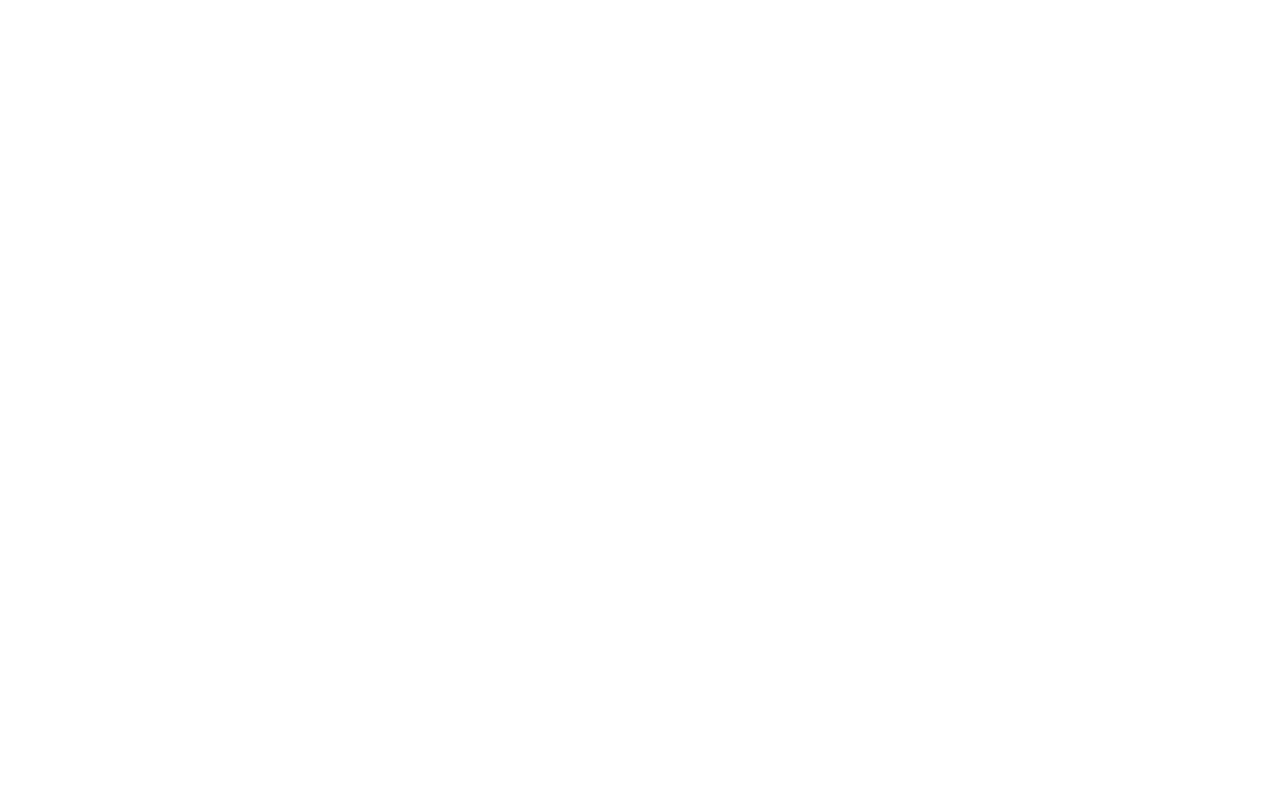
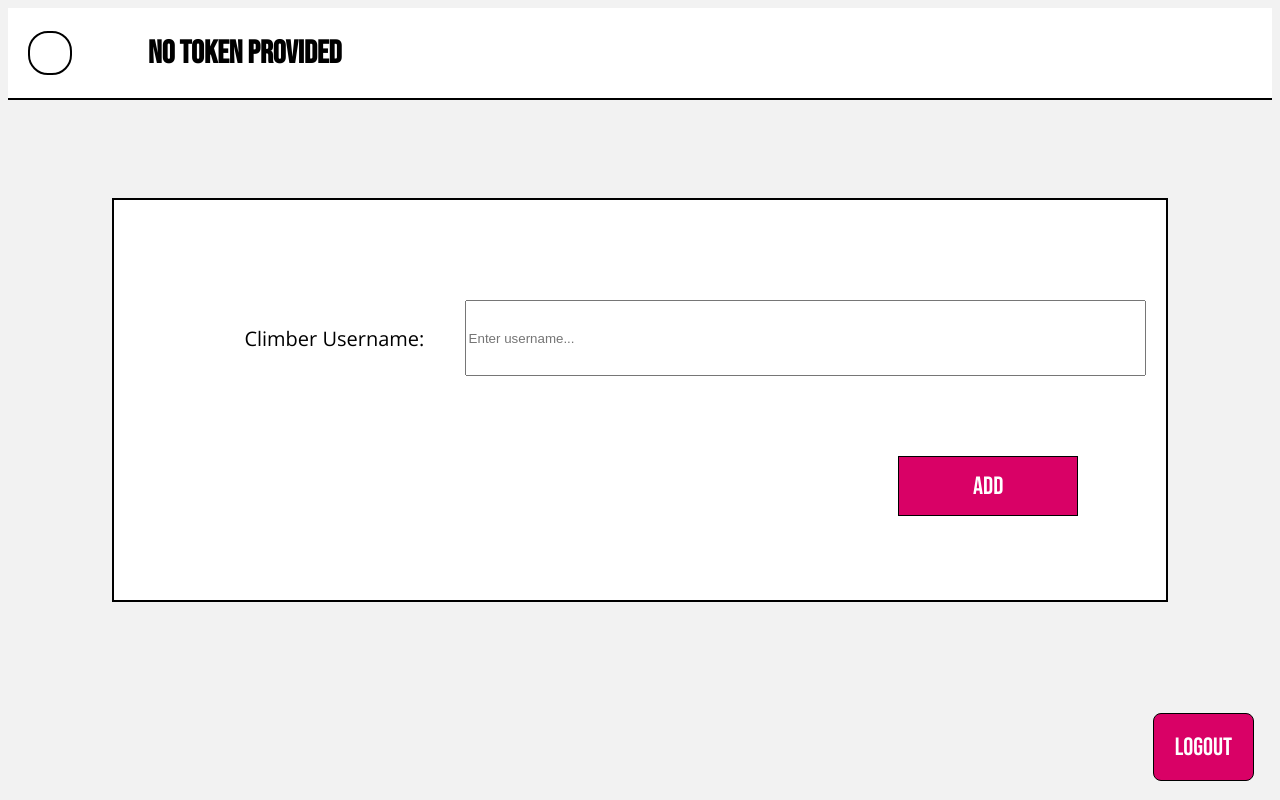
Before and after one commit to Alfie5640/beta-web, a PHP site: page /beta-code/public/addStudent.php in a window 1280 px wide. Before the commit the page is empty. Run offline with PHP 8.4, Linux system fonts and the light colour scheme; data that the repository does not hold is empty.

Commit message:
Added simple front-end for addStudent.php form

```diff
--- a/beta-code/public/addStudent.php
+++ b/beta-code/public/addStudent.php
@@ -1,18 +1,81 @@
 <!DOCTYPE html>
-<html lang="">
+<html lang="en">
 <head>
     <meta charset="utf-8">
     <meta name="viewport" content="width=device-width, initial-scale=1.0">
-    <title></title>
-    <link rel="stylesheet" href="">
+    <title>Add Climber</title>
+    <link rel="preconnect" href="https://fonts.googleapis.com">
+    <link rel="preconnect" href="https://fonts.gstatic.com" crossorigin>
+    <link href="https://fonts.googleapis.com/css2?family=Bebas+Neue&family=Open+Sans:ital,wght@0,300..800;1,300..800&display=swap" rel="stylesheet">
+    <link rel="stylesheet" href="styles/addClimber.css">
+
+    <script>
+        const token = localStorage.getItem("jwt");
+
+        fetch("api/decode.php", {
+                method: "POST",
+                headers: {
+                    "Content-Type": "application/json"
+                },
+                body: JSON.stringify({
+                    token
+                })
+            })
+            .then(res => res.json())
+            .then(data => {
+                if (data.success) {
+                    document.getElementById('username').textContent = `${data.username}`;
+                    document.getElementById('role').textContent = `${data.role}`;
+                } else {
+                    document.getElementById('role').textContent = data.message;
+                }
+            });
+
+    </script>
+
 </head>
 
 <body>
-    <script src=""></script>
 
+    <div class="navbar">
+        <!-- Include header.php later -->
+        <div id="profile">
+        </div>
+        <h1>
+            <div id="username"></div>
+        </h1>
+        <h1>
+            <div id="role"></div>
+        </h1>
+    </div>
 
+    <div class="maincontent">
+        <div id="formBox">
+            <form id="addForm" method="post">
+                <div class="inputWrapper">
+                    <p>Climber Username:</p>
+                    <input id="climberUsername" type="text" placeholder="Enter username..." required>
+                </div>
 
+                <div class="submitWrapper">
+                    <p></p>
+                    <input type="submit" value="ADD" class="submitButton">
+                </div>
 
+            </form>
+        </div>
 
+        <div id="error">
+            <!-- form processing php here -->
+            <script src="js/login.js"></script>
+        </div>
+
+    </div>
+
+    <div class="footer">
+        <?php
+        include("footer.php");
+            ?>
+    </div>
 </body>
 </html>
--- a/beta-code/public/instructorHome.php
+++ b/beta-code/public/instructorHome.php
@@ -61,7 +61,7 @@
             <div class="links">
                 <button class="button_links" onclick="window.location.href='createSession.php'">CREATE SESSION</button>
                 <button class="button_links" onclick="window.location.href='studentList.php'">STUDENT LIST</button>
-                <button class="button_links" onclick="window.location.href='studentList.php'">ADD STUDENT</button>
+                <button class="button_links" onclick="window.location.href='addStudent.php'">ADD STUDENT</button>
             </div>
         </div>
 
--- a/beta-code/public/login.php
+++ b/beta-code/public/login.php
@@ -49,8 +49,6 @@
             <!-- form processing php here -->
             <script src="js/login.js"></script>
         </div>
-        <div id="tokenDisplay">
-        </div>
     </div>
 </body>
 
--- /dev/null
+++ b/beta-code/public/styles/addClimber.css
@@ -0,0 +1,96 @@
+h1 {
+    margin-left: 18px;
+    font-family: "Bebas Neue", sans-serif;
+}
+
+p {
+    margin-left: 18px;
+    font-family: "Open sans", sans-serif;
+    font-size: 20px;
+}
+
+.navbar {
+    width:100%;
+    border-bottom:2px solid black;
+    height: 15%;
+    background-color: white;
+    display: flex;
+    justify-content: flex-start;
+    align-items: center;
+    gap: 20px;
+}
+
+#profile {
+    width: 40px;
+    height: 40px;
+    border: 2px solid black;
+    border-radius: 20px;
+    margin-left: 20px;
+}
+
+html {
+    height: 100%;
+    width:100%;
+    margin: 0;
+    padding: 0;
+    background-color: #F2F2F2;
+}
+
+body { height: 75%;}
+
+.maincontent {
+    width: 100%;
+    height: 100%;
+    display: flex;
+    justify-content: center;
+    align-items: center;
+}
+
+#formBox {
+    border: 2px solid black;
+    background-color: white;
+    padding: 20px;
+    width: 80%;
+    height: 60%;
+}
+
+.inputWrapper {
+    display: flex;
+    align-items: center;
+    margin-top: 80px;
+}
+
+.inputWrapper p {
+    width:200px;
+    margin-right:30px;
+    margin-left: 110px;
+}
+
+.inputWrapper input {
+    width:70%;
+    height: 70px;
+}
+
+
+.submitWrapper {
+    width:93.33%;
+    height: 60px;
+    display:flex;
+    justify-content: flex-end;
+    margin-top: 80px;
+}
+
+.submitWrapper input {
+    width: 180px;
+    height: 60px;
+    color: white;
+    background-color: #D90166;
+    border: 0.5px solid black;
+    font-family: "Bebas Neue", sans-serif;
+    font-size: 25px;
+}
+
+.footer {
+    width: 100%;
+    height: 15%;
+}
```
